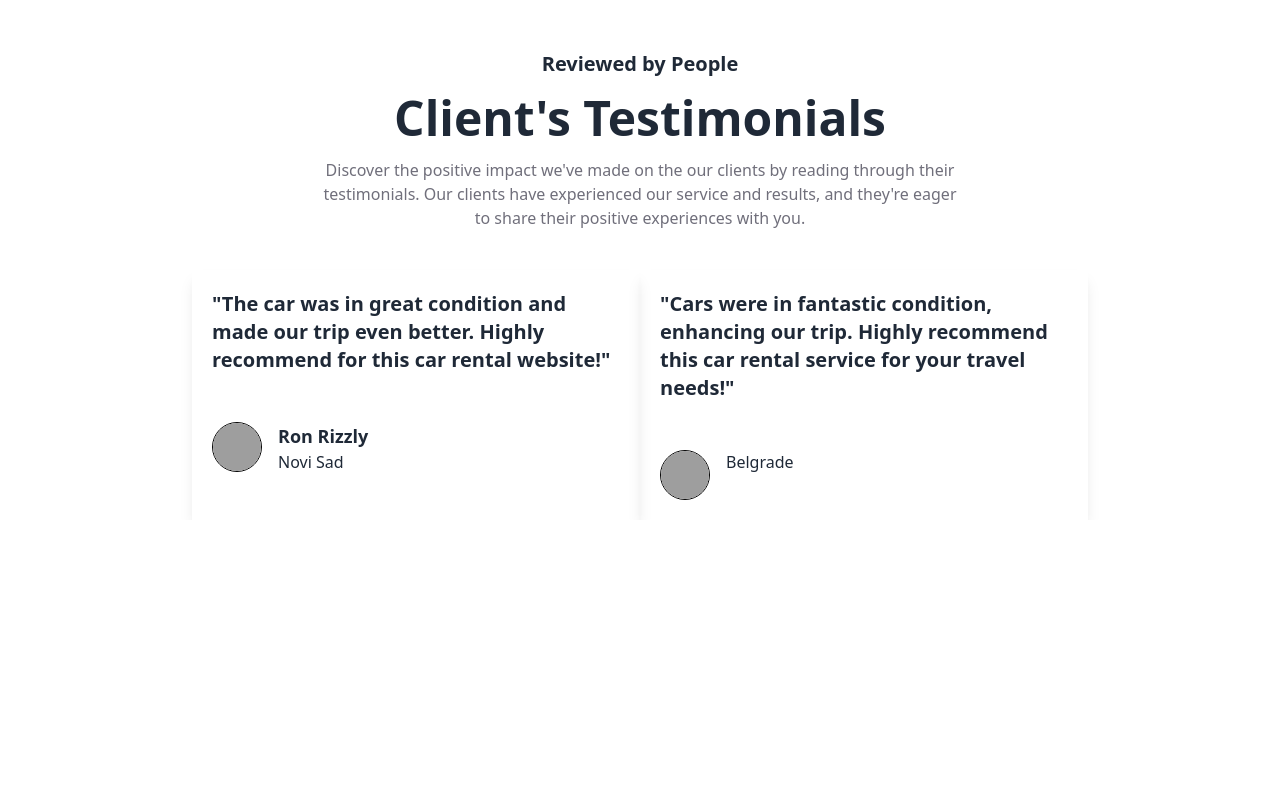
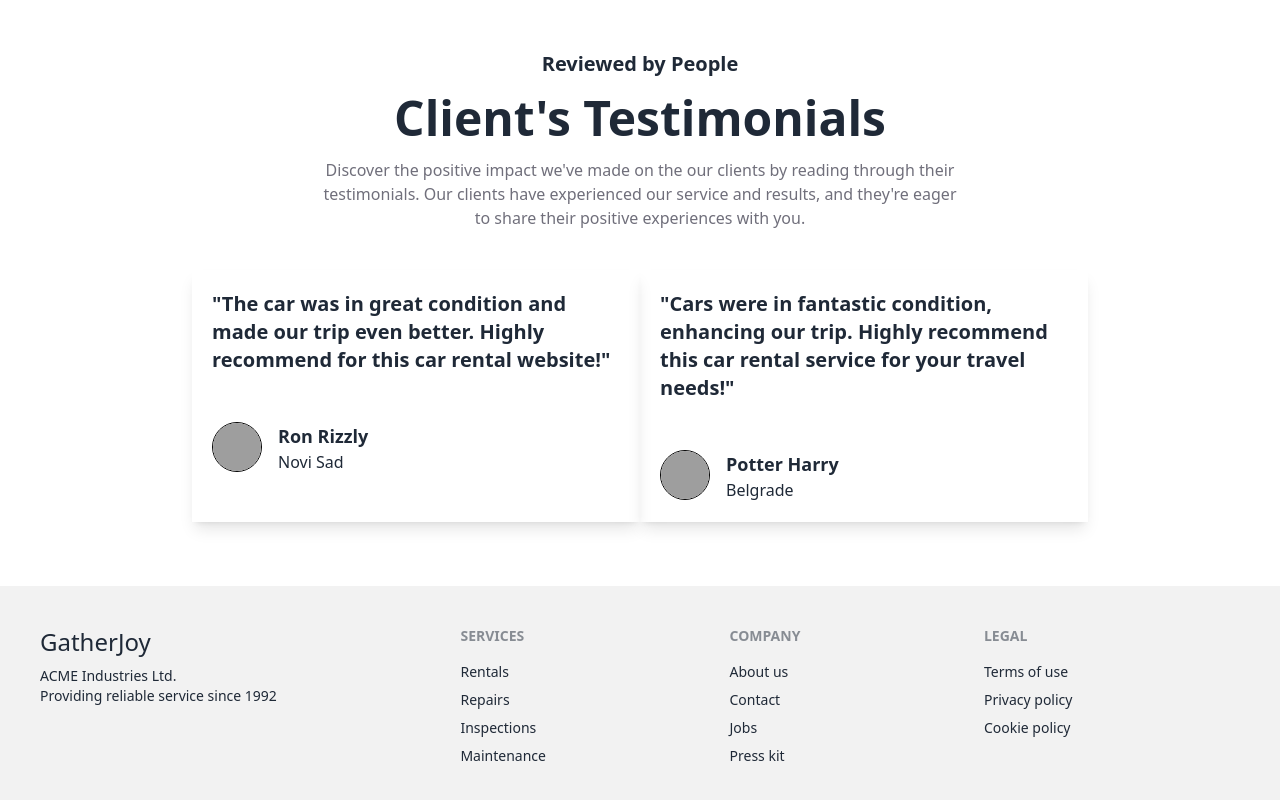
Before and after one commit to ornob90/vehicle-commerce-client, a React (Vite) app: page / in a window 1280 px wide. Shown: the part 1386-2186 px from the top of the page. Before the commit the page ends 1906 px from the top, so only its background shows below. Built offline with nearby package versions, Linux system fonts and the light colour scheme; grey boxes are pictures that could not be loaded; some icons are missing.

Commit message:
footer section add complete

```diff
--- a/src/Layout/Root.jsx
+++ b/src/Layout/Root.jsx
@@ -1,12 +1,14 @@
 import React from "react";
 import { Outlet } from "react-router-dom";
 import Navbar from "../components/Header/Navbar";
+import Footer from "../Pages/Home/Footer";
 
 const Root = () => {
   return (
     <div>
       <Navbar />
       <Outlet />
+      <Footer />
     </div>
   );
 };
--- /dev/null
+++ b/src/Pages/Home/Footer.jsx
@@ -0,0 +1,40 @@
+import React from "react";
+import Container from "../../components/Shared/Container";
+import { NavLink } from "react-router-dom";
+
+const Footer = () => {
+  return (
+    <footer className="footer mt-16 p-10 bg-base-200 text-base-content w-full max-w-[1440px] mx-auto">
+      <aside className="">
+        <NavLink className="text-lg md:text-2xl">GatherJoy</NavLink>
+        <p>
+          ACME Industries Ltd.
+          <br />
+          Providing reliable service since 1992
+        </p>
+      </aside>
+      <nav>
+        <header className="footer-title">Services</header>
+        <a className="link link-hover">Rentals</a>
+        <a className="link link-hover">Repairs</a>
+        <a className="link link-hover">Inspections</a>
+        <a className="link link-hover">Maintenance</a>
+      </nav>
+      <nav>
+        <header className="footer-title">Company</header>
+        <a className="link link-hover">About us</a>
+        <a className="link link-hover">Contact</a>
+        <a className="link link-hover">Jobs</a>
+        <a className="link link-hover">Press kit</a>
+      </nav>
+      <nav>
+        <header className="footer-title">Legal</header>
+        <a className="link link-hover">Terms of use</a>
+        <a className="link link-hover">Privacy policy</a>
+        <a className="link link-hover">Cookie policy</a>
+      </nav>
+    </footer>
+  );
+};
+
+export default Footer;
--- a/src/Pages/Home/TestimonialSection.jsx
+++ b/src/Pages/Home/TestimonialSection.jsx
@@ -15,6 +15,7 @@
     {
       review:
         '"Cars were in fantastic condition, enhancing our trip. Highly recommend this car rental service for your travel needs!"',
+      name: "Potter Harry",
       shortName: "Belgrade",
       img: "https://i.pinimg.com/736x/f1/e2/36/f1e2366c0694166f0bf13d10d49a938b.jpg",
     },
```
